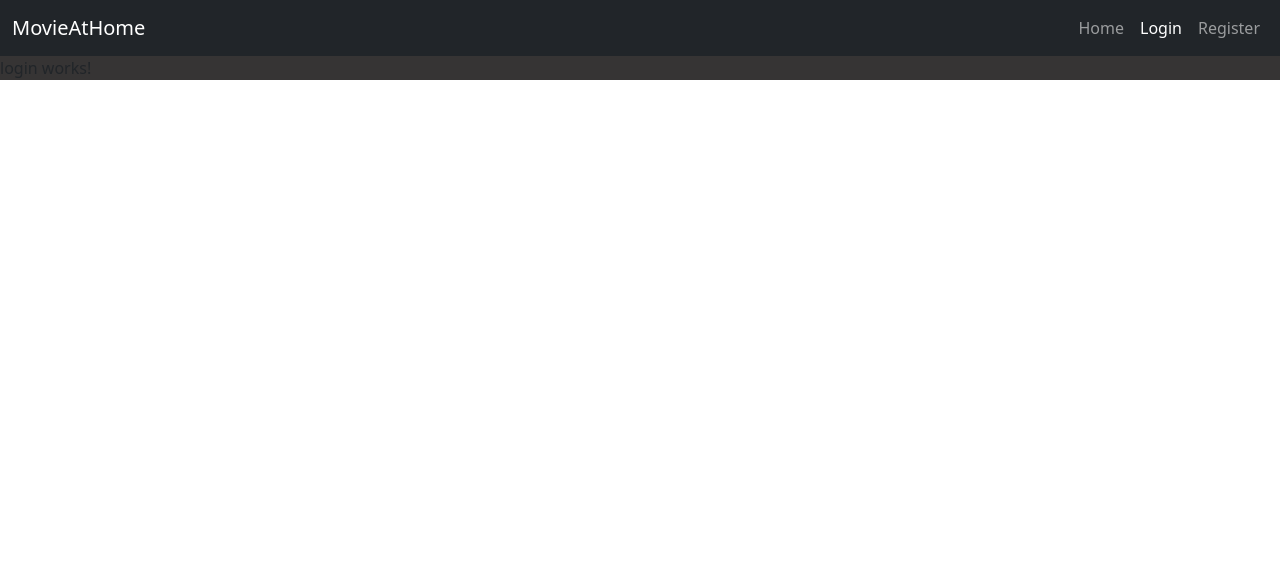
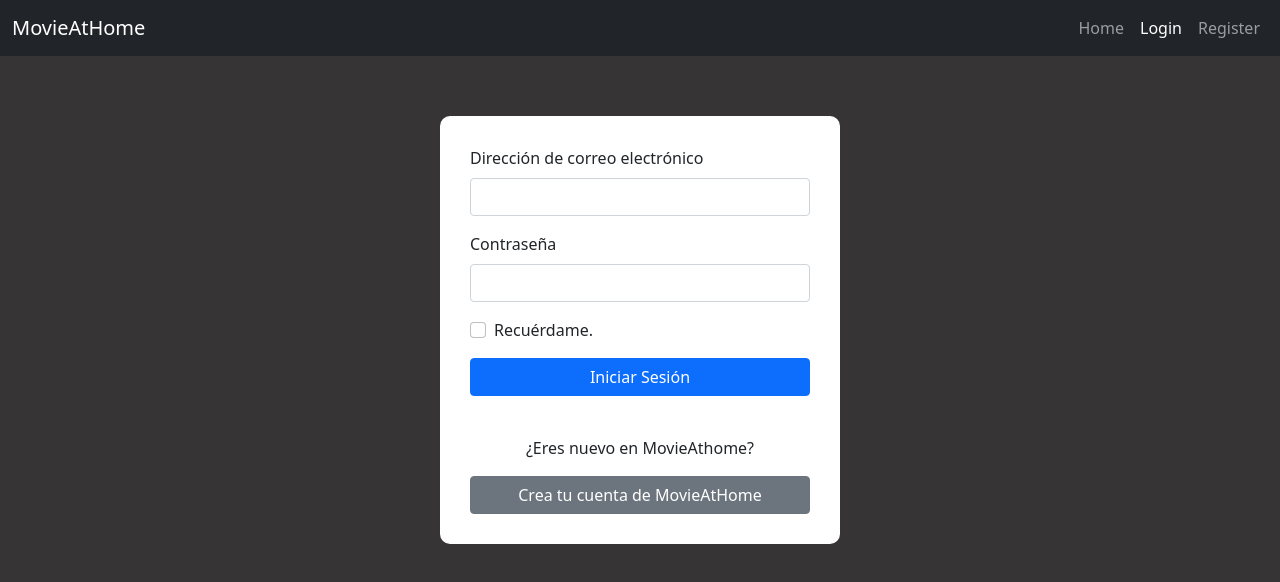
Before and after one commit to carloscastillo369/segundo-entregable, an Angular app: page /login in a window 1280 px wide. Shown: the top 582 px of the page. Built offline with nearby package versions, Linux system fonts and the light colour scheme.

Commit message:
desarrollo del login

```diff
--- a/src/app/core/login/login.component.css
+++ b/src/app/core/login/login.component.css
@@ -0,0 +1,22 @@
+.login-container {
+    max-width: 400px;
+    margin: 0px auto;
+    padding-top: 60px;
+    height: calc(100vh - 56px);
+}
+
+.login-form {
+    background-color: #fff;
+    padding: 30px;
+    border-radius: 10px;
+}
+
+.register-container {
+    color: #212529;
+    margin-top: 40px;
+    text-align: center;
+}
+
+.btn {
+    width: 100%;
+}
--- a/src/app/core/login/login.component.html
+++ b/src/app/core/login/login.component.html
@@ -1 +1,21 @@
-<p>login works!</p>
+<div class="login-container">
+    <form class="login-form">
+        <div class="mb-3">
+          <label for="exampleInputEmail1" class="form-label">Dirección de correo electrónico</label>
+          <input type="email" class="form-control" id="exampleInputEmail1" aria-describedby="emailHelp">
+        </div>
+        <div class="mb-3">
+          <label for="exampleInputPassword1" class="form-label">Contraseña</label>
+          <input type="password" class="form-control" id="exampleInputPassword1">
+        </div>
+        <div class="mb-3 form-check">
+            <input type="checkbox" class="form-check-input" id="exampleCheck1">
+            <label class="form-check-label" for="exampleCheck1">Recuérdame.</label>
+          </div>
+        <button type="submit" class="btn btn-primary btn-acces">Iniciar Sesión</button>
+        <div class="register-container">
+            <p>¿Eres nuevo en MovieAthome?</p>
+            <button class="btn btn-secondary btn-register">Crea tu cuenta de MovieAtHome</button>
+        </div>
+    </form>
+</div>
```
